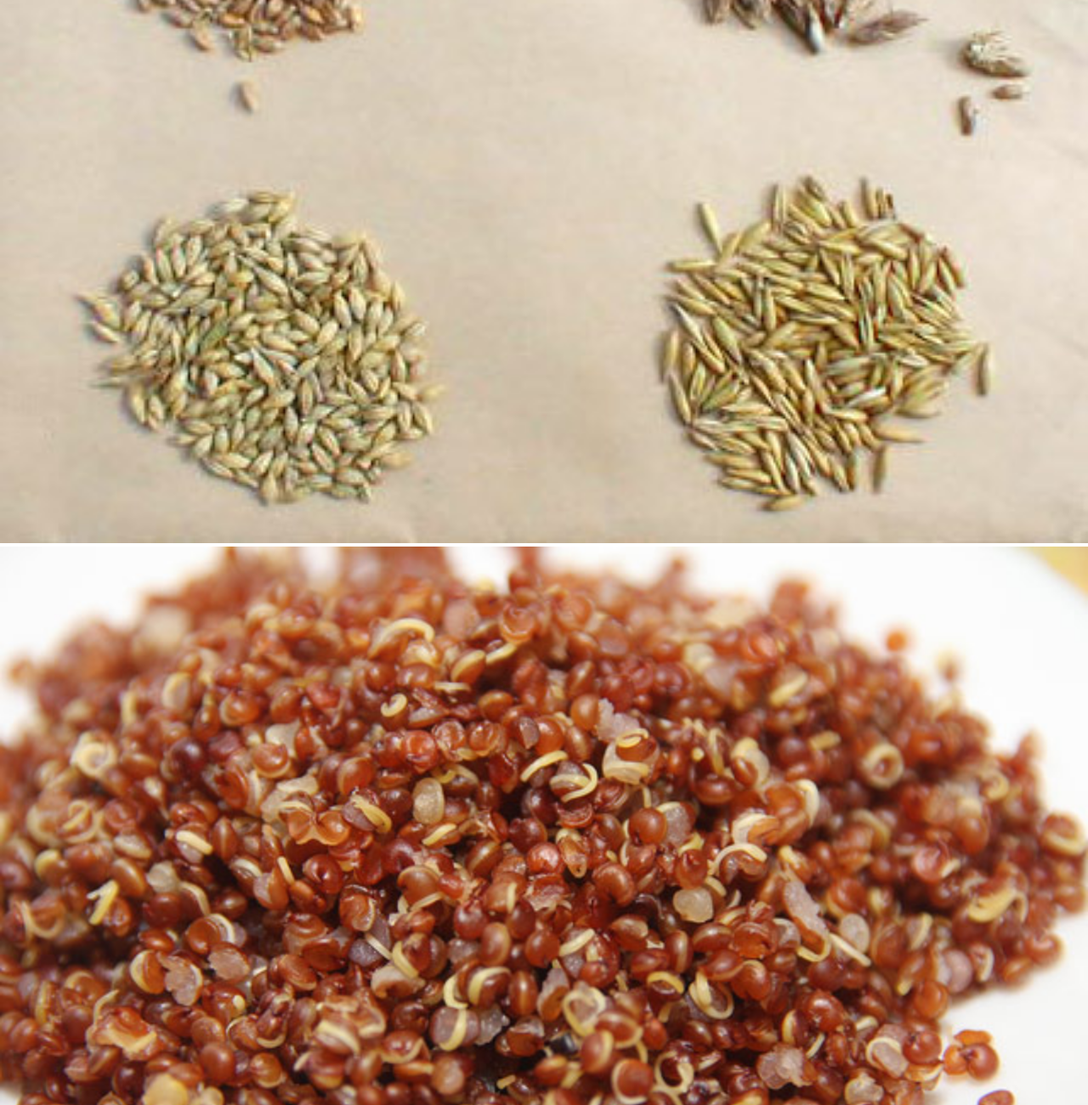
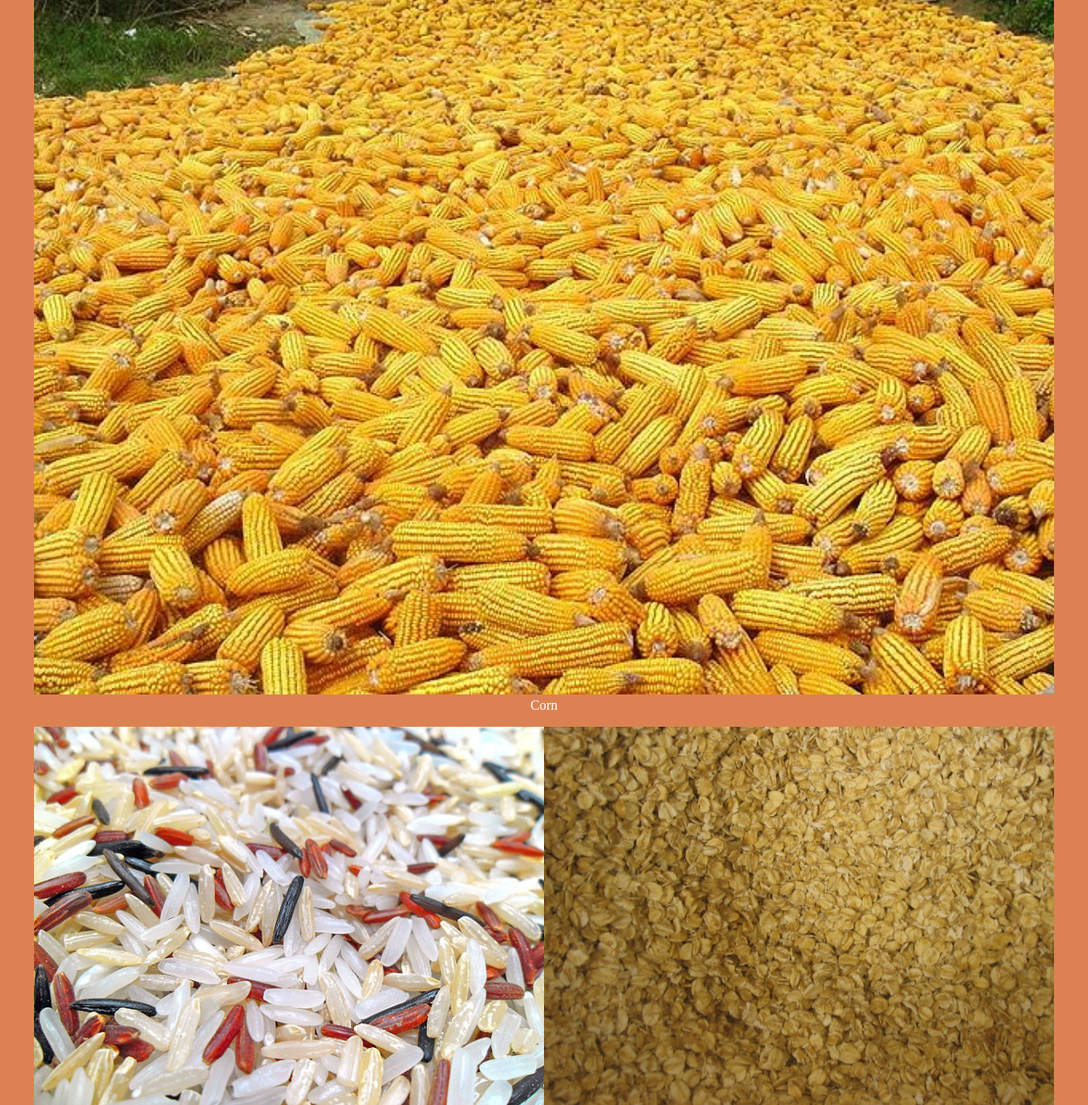
Before and after one commit to Marissa96/assignment-6, a plain HTML site: page index.html in a window 1280 px wide. Shown: the part 1500-2800 px from the top of the page at 85% size. Drawn offline with Linux system fonts and the light colour scheme.

Commit message:
Imagery
added orange border
got the rice and oats picture to be side-by-side
added more classes

```diff
--- a/css/main.css
+++ b/css/main.css
@@ -14,6 +14,31 @@ width: 10%;
 .second-illustration-grain {
   float: right;
   width: 10%;
+}
+
+.grain-in-bags {
+  float: left;
+  width: 40%;
+  margin-right: 15px;
+  margin-bottom: 15px;
+}
+
+.cereals {
+  float: right;
+  width: 50%;
+  margin-left: 15px;
+  margin-bottom: 15px;
+  margin-top: 15px;
+}
+
+.quinoa {
+  float: right;
+  width: 50%;
+  margin-left: 15px;
+}
+
+.p2 {
+  clear: left;
 }
 
 body {
@@ -51,6 +76,12 @@ h1 {
   margin: 0;
 }
 
+div {
+  text-align: center;
+  background-color: #dc8252;
+  color: white;
+}
+
 nav a:hover {
   background-color: #a93f35;
 }
@@ -58,3 +89,25 @@ nav a:hover {
 img {
   width: 100%;
 }
+
+figcaption {
+  text-align: center;
+}
+
+.rice{
+  float: left;
+  width: 50%;
+}
+
+.rice-caption{
+  clear: left;
+}
+
+.oats {
+  float: right;
+  width: 50%;
+}
+
+.oats-caption {
+  clear: right;
+}
--- a/index.html
+++ b/index.html
@@ -24,15 +24,20 @@
 <p id="Intro">Grains are small, hard, dry seeds, with or without attached hulls or fruit layers, harvested for human or animal consumption. The two main types of commercial grain crops are cereals such as wheat and rye, and legumes such as beans and soybeans.</p>
 <img class="cereals" src="images/cereals.jpg" alt="four different cereals in separate piles">
 <img class ="quinoa" src="images/quinoa.jpg" alt="quinoa in a pile">
-<p>After being harvested, dry grains are more durable than other staple foods such as starchy fruits such as plantains and breadfruit and tubers such as sweet potatoes and cassava. This durability has made grains well suited to industrial agriculture, since they can be mechanically harvested, transported by rail or ship, stored for long periods in silos, and milled for flour or pressed for oil.</p>
+<p class="p2">After being harvested, dry grains are more durable than other staple foods such as starchy fruits such as plantains and breadfruit and tubers such as sweet potatoes and cassava. This durability has made grains well suited to industrial agriculture, since they can be mechanically harvested, transported by rail or ship, stored for long periods in silos, and milled for flour or pressed for oil.</p>
 
+<div>
 <h2 id="Cereals">Famous Cereals</h2>
-<img class="corn" src="images/corn.jpg" alt="cobs of corn in a huge pile">
-Corn
-<img class="rice" src="images/rice.jpg" alt="close up of a pile of rice">
-Rice
-<img class="oats" src="images/oats.jpg" alt="close up of oats">
-Oats
+<figure>
+  <img class="corn" src="images/corn.jpg" alt="cobs of corn in a huge pile">
+  <figcaption>Corn</figcaption>
+</figure>
+<figure>
+<img class="rice" src="images/rice.jpg" alt="close up of a pile of rice"> <img class="oats" src="images/oats.jpg" alt="close up of oats">
+  <figcaption class="rice-caption">Rice</figcaption> <figcaption class="oats-caption">Oats</figcaption>
+</figure>
+</div>
+
 
 <h2 id="Legumes">Famous Legumes</h2>
 <img class="peanuts" src="images/peanuts.jpg" alt="close up of peanuts">
```
